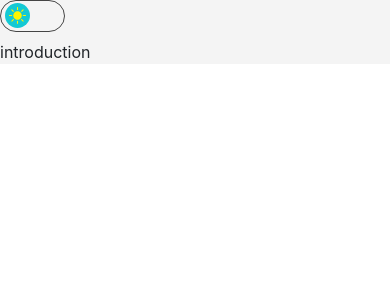
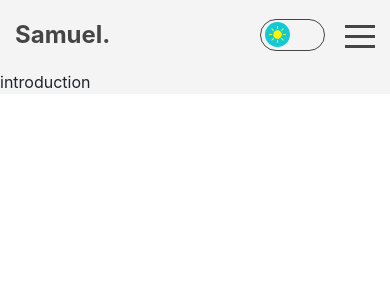
Before and after one commit to SamuelvVelzen/CV, a React (Create React App) app: page / in a window 390 px wide. Shown: the top 300 px of the page. Built offline with nearby package versions, Linux system fonts and the light colour scheme.

Commit message:
adding navbar

```diff
--- a/src/pages/components/navbar.tsx
+++ b/src/pages/components/navbar.tsx
@@ -1,8 +1,62 @@
-import React, { ReactElement } from 'react';
+import React, { ReactElement, useRef } from 'react';
 import LightDark from './lightdark';
 
+import './../../styles/style/components/navbar.scss';
+import { Link } from 'react-router-dom';
+
 function Navbar(): ReactElement {
-    return <LightDark />;
+    const menuItems = useRef<HTMLDivElement>(null),
+        menuButton = useRef<HTMLDivElement>(null);
+
+    const toggleMenu = () => {
+        if (menuItems && menuItems.current && menuButton && menuButton.current) {
+            const item = menuItems.current,
+                button = menuButton.current;
+
+            if (button.classList.contains('open')) {
+                button.classList.remove('open');
+                item.classList.remove('open');
+            } else {
+                button.classList.add('open');
+                item.classList.add('open');
+            }
+        }
+    };
+
+    window.addEventListener('resize', (event: UIEvent) => {
+        if (window.innerWidth > 575) {
+            if (menuItems && menuItems.current && menuButton && menuButton.current) {
+                const item = menuItems.current,
+                    button = menuButton.current;
+
+                if (button.classList.contains('open')) {
+                    button.classList.remove('open');
+                    item.classList.remove('open');
+                }
+            }
+        }
+    });
+
+    return (
+        <nav className={'nav'}>
+            <div className='container nav-inline'>
+                <span className={'description subtitle bold'}>Samuel.</span>
+                <LightDark className={'ml-auto'} />
+
+                <div ref={menuButton} className='menu'>
+                    <span className='menu-inner' onClick={toggleMenu}>
+                        <span className='icon-left'></span>
+                        <span className='icon-right'></span>
+                    </span>
+                </div>
+
+                <div className='items' ref={menuItems}>
+                    <Link to={''}>Introduction</Link>
+                    <Link to={'error'}>Error</Link>
+                </div>
+            </div>
+        </nav>
+    );
 }
 
 export default Navbar;
```
